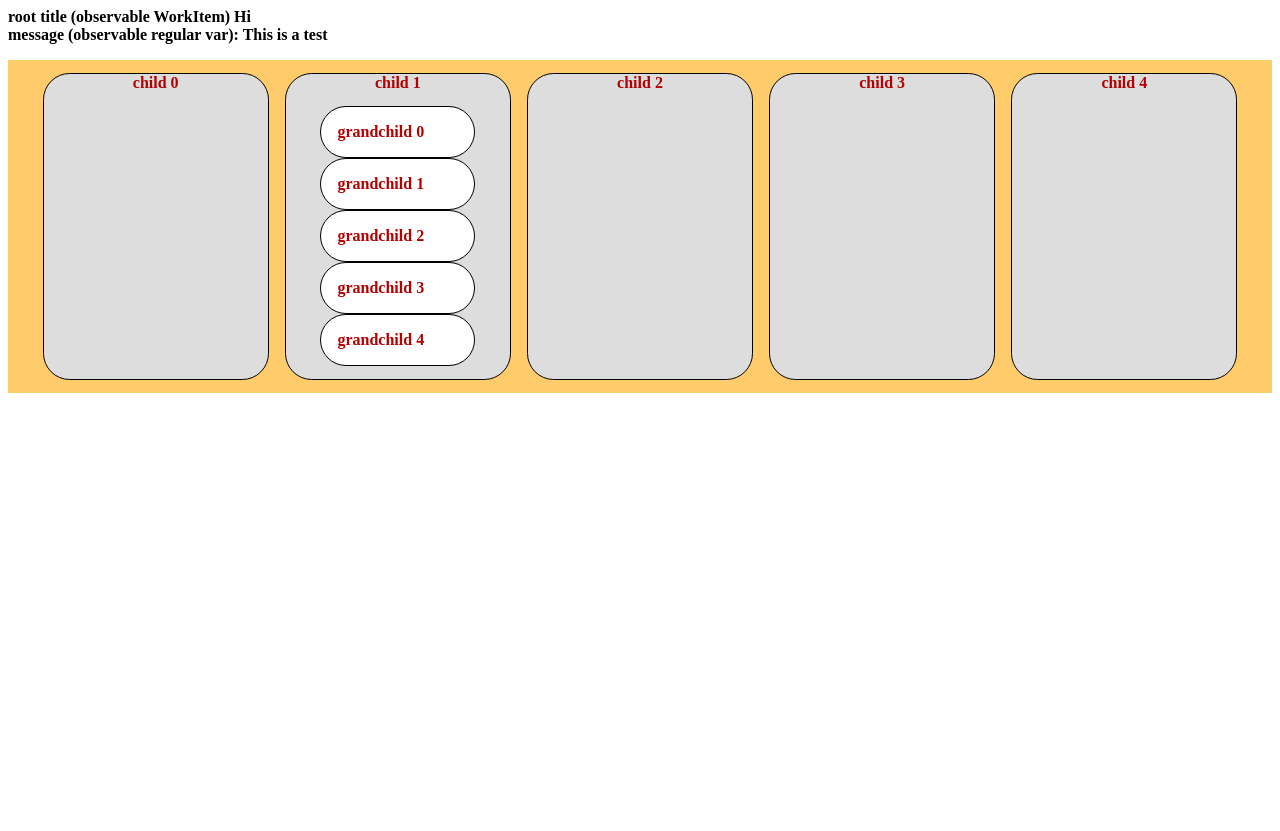
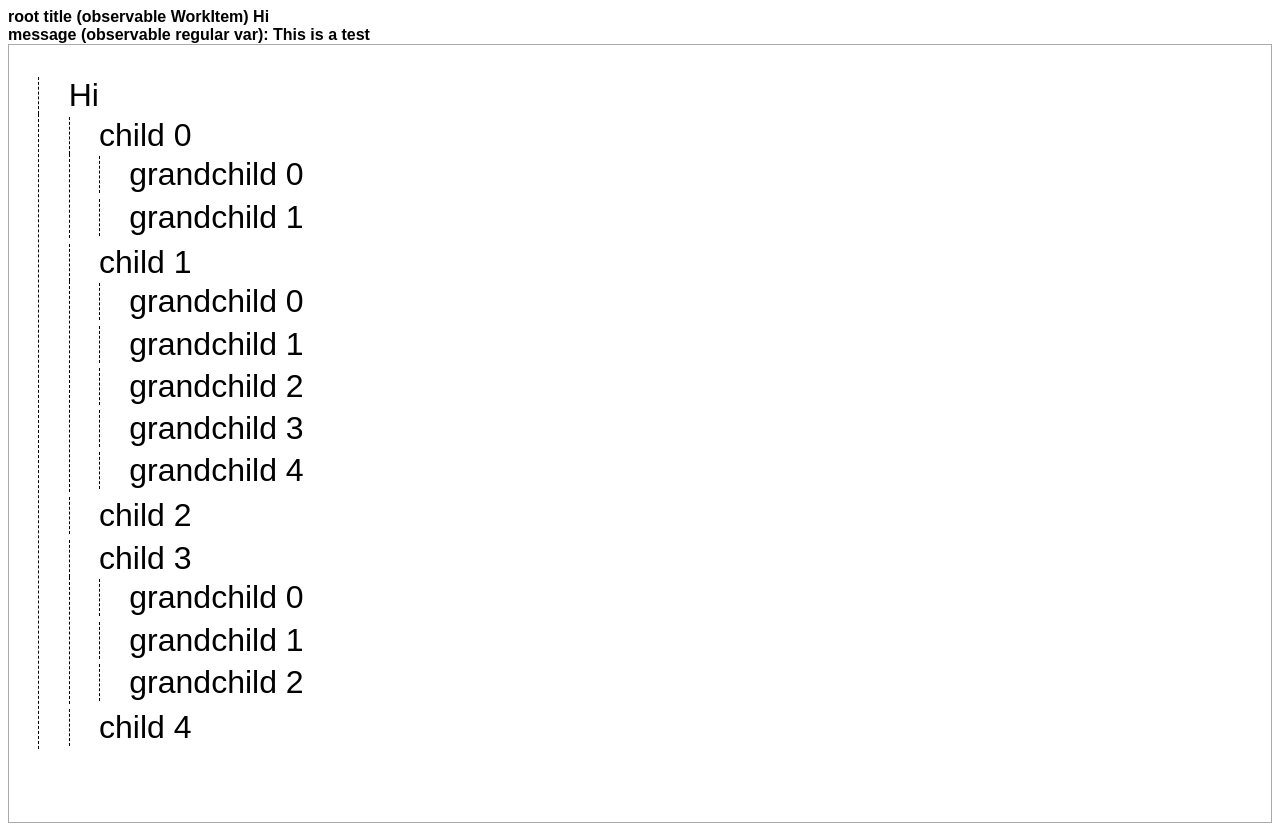
Before and after one commit to amireldor/barvazdog, a React app: page / in a window 1280 px wide. Before the commit the page ends 800 px from the top, so only its background shows below. Built offline with nearby package versions, Linux system fonts and the light colour scheme; the HTML template or start-up script is replaced by a standard one.

Commit message:
Started working on notebook view and some logic

```diff
--- a/src/components/App.styl
+++ b/src/components/App.styl
@@ -1,10 +1,16 @@
-.itemList
-    font-size: 24pt
+@import './common.styl'
+
+.app
+    font-family: sans-serif
+
+.notebook
+    padding: gutter gutter gutter*2.4
+    border: 1px solid #aaa
 
 
 .board
     ul  // top
-        background-color: lighten(orange, 42%)
+        background-color: lighten(orange, 82%)
         padding: 10pt 20pt
         list-style-type: none
         display: flex
@@ -12,18 +18,19 @@
         li  // column
             flex: 1
             color: darken(red, 30%)
-            background-color: #ddd
-            border-radius: 20pt
-            border: 1px solid black
             text-align: center
             font-weight: bold
             margin: 0 6pt
 
             ul  // card list container
                 display: block
-                background-color: transparent
+                background-color: #ddd
+                border-radius: 20pt
+                border: 1px solid black
 
-                li // card
+                li  // card
                     background-color: white
+                    border-radius: 4pt
+                    margin-bottom: 8pt
                     padding: 12pt
                     text-align: left
--- a/src/components/App.tsx
+++ b/src/components/App.tsx
@@ -4,28 +4,15 @@ import workStore, { root } from '../stores/WorkStore'
 
 import * as styles from './App.styl'
 
+import NotebookItem from './NotebookItem'
+
 @observer
 class App extends React.Component<undefined, undefined> {  // TODO: add interface(s)
-    static renderChildrenList(children) {
-        if (children.length <= 0) {
-            return ''
-        }
-
-        return (<ul>
-            {children.map((item, index) => {
-                return (<li key={index}>
-                    <span>{item.title}</span>
-                    {App.renderChildrenList(item.children)}
-                </li>)
-            })}
-        </ul>)
-    }
-
     public render() {
-        return (<div>
+        return (<div className={styles.app}>
             <strong>root title (observable WorkItem) {root.title}</strong><br/>
             <strong>message (observable regular var): {workStore.message}</strong>
-            <div className={styles.board}>{App.renderChildrenList(root.children)}</div>
+            <div className={styles.notebook}><NotebookItem item={root}/></div>
         </div>)
     }
 }
--- /dev/null
+++ b/src/components/NotebookItem.styl
@@ -0,0 +1,12 @@
+@require "common.styl"
+
+.notebookItem
+    font-size: 24pt
+    padding: 2pt 0
+
+.title
+
+.children
+    border-left: 1px dashed black
+    list-style-type: none
+    padding-left: gutter
--- /dev/null
+++ b/src/components/NotebookItem.tsx
@@ -0,0 +1,32 @@
+import * as React from 'react'
+import { observer } from 'mobx-react'
+
+import WorkItem from '../models/WorkItem'
+
+import * as styles from './NotebookItem.styl'
+
+interface NotebookItemProps {
+    item: WorkItem
+}
+
+@observer
+class NotebookItem extends React.Component<NotebookItemProps, undefined> {
+    static renderChildren(children) {
+        if (children.length <= 0) {
+            return ''
+        }
+
+        return children.map((item, index) => {
+            return <NotebookItem item={item}/>
+        });
+    }
+
+    render() {
+        return (<div className={styles.notebookItem}>
+            <div className={styles.title} contentEditable>{this.props.item.title}</div>
+            <div className={styles.children}>{NotebookItem.renderChildren(this.props.item.children)}</div>
+        </div>)
+    }
+}
+
+export default NotebookItem
--- /dev/null
+++ b/src/components/common.styl
@@ -0,0 +1 @@
+gutter = 22pt
--- a/src/stores/WorkStore.ts
+++ b/src/stores/WorkStore.ts
@@ -19,9 +19,18 @@ for (let x = 0; x < 5; x++) {
     root.pushChild(child)
 }
 
-var childRef = root.children[1]
+for (let x = 0; x < 2; x++) {
+    var grandchild = new WorkItem(`grandchild ${x}`)
+    root.children[0].pushChild(grandchild)
+}
 
 for (let x = 0; x < 5; x++) {
     var grandchild = new WorkItem(`grandchild ${x}`)
-    childRef.pushChild(grandchild)
+    root.children[1].pushChild(grandchild)
 }
+
+var childRef = root.children[3]
+for (let x = 0; x < 3; x++) {
+    var grandchild = new WorkItem(`grandchild ${x}`)
+    root.children[3].pushChild(grandchild)
+}
--- a/webpack.config.js
+++ b/webpack.config.js
@@ -37,7 +37,8 @@ module.exports = {
                     {
                         loader: 'css-loader',
                         options: {
-                            modules: true
+                            modules: true,
+                            localIdentName: '[name]__[local]--[hash:base64:5]'
                         }
                     },
                     'stylus-loader'
```
